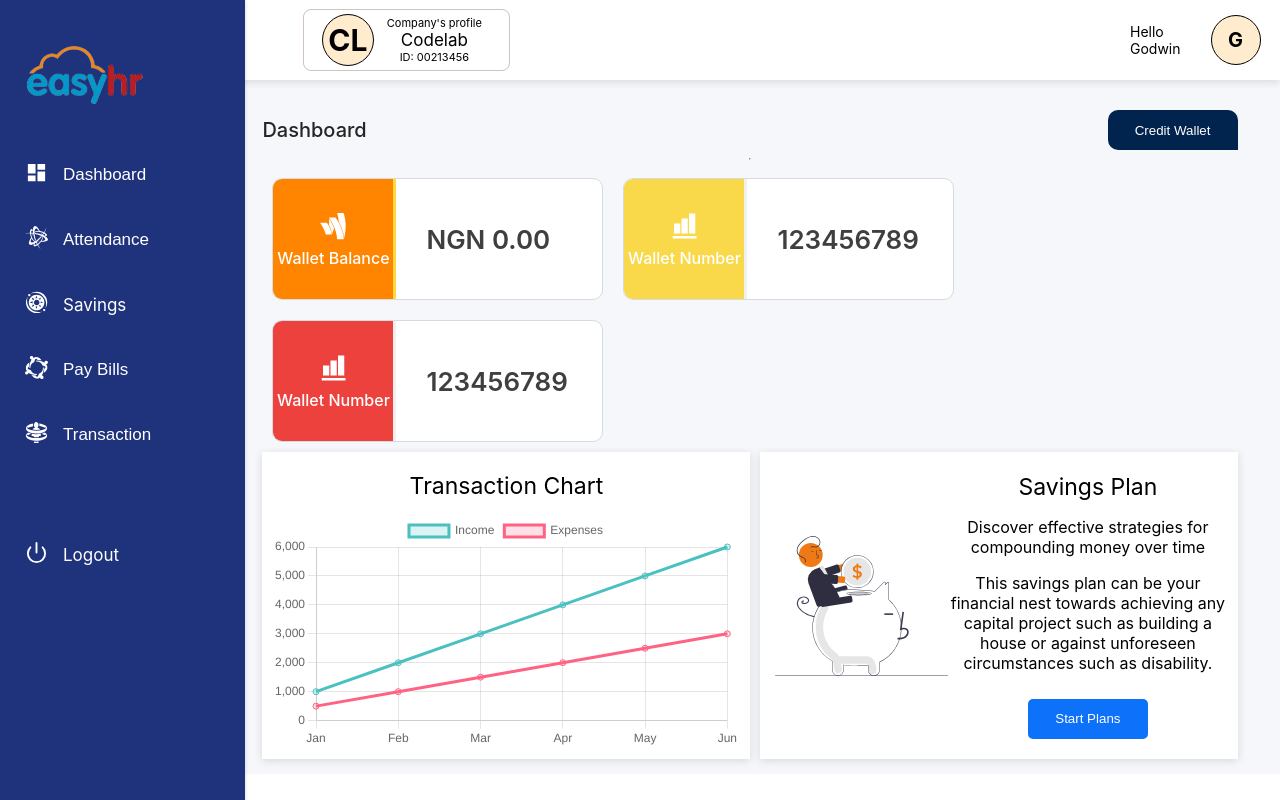
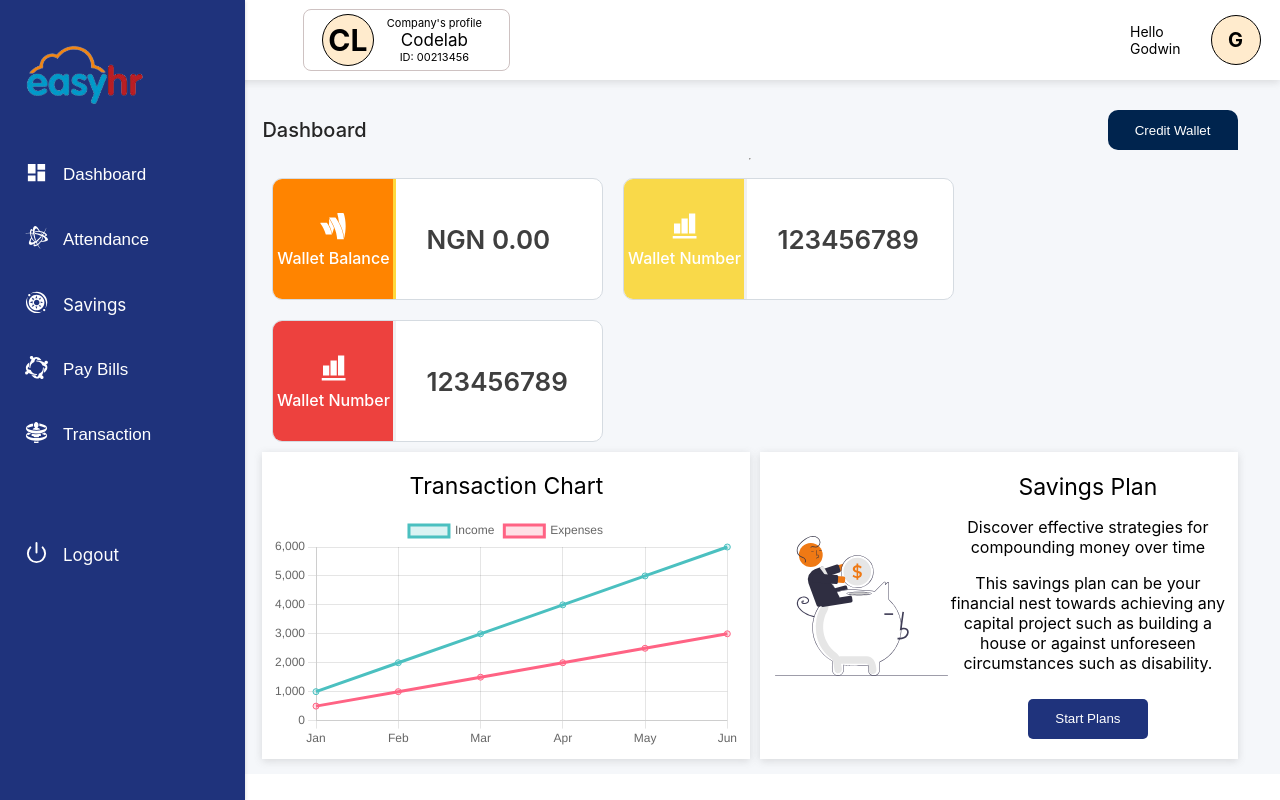
Before and after one commit to OgbuEsther/Easy_HR_FE2, a React (Create React App) app: page /staffdashboard in a window 1280 px wide. Built offline with nearby package versions, Linux system fonts and the light colour scheme.

Commit message:
savings button color change

```diff
--- a/src/pages/Staffcomp.tsx
+++ b/src/pages/Staffcomp.tsx
@@ -137,7 +137,7 @@ const Button = styled.button`
     align-items: center;
     border: none;
     outline: none;
-    background-color: #0D71FA;
+    background-color: #1F337C;
     color: #fff;
     cursor: pointer;
     border-radius: 5px;
@@ -145,8 +145,8 @@ const Button = styled.button`
     transition: all 350ms ease-in-out;
     :hover{
         background-color: #fff;
-        color: #0D71FA;
-        border: 1px solid #0D71FA;
+        color: #1F337C;
+        border: 1px solid #1F337C;
     }
 `
 const C = styled.div`
```
